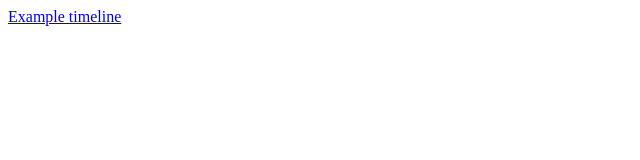
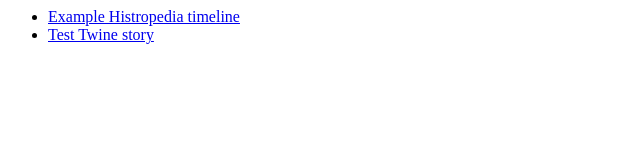
Before and after one commit to mentionthewar/Timeline, a plain HTML site: page index.html in a window 1280 px wide. Shown: the whole page, without its empty margins (0-640 px from the left). Drawn offline with Linux system fonts and the light colour scheme.

Commit message:
Update index.html

```diff
--- a/index.html
+++ b/index.html
@@ -3,6 +3,9 @@
 <title> mentionthewar.github.io </title>
 </head>
 <body>
-<a href="test.html">Example timeline</a>
+<UL>
+<LI> <a href="test.html">Example Histropedia timeline</a>
+<LI> <a href="A Pope and Bull story.html">Test Twine story</a>
+  </UL>
 </body>
 </html>
```
